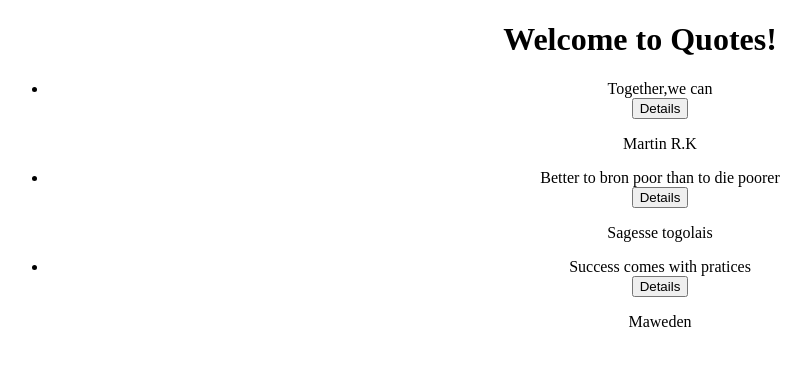
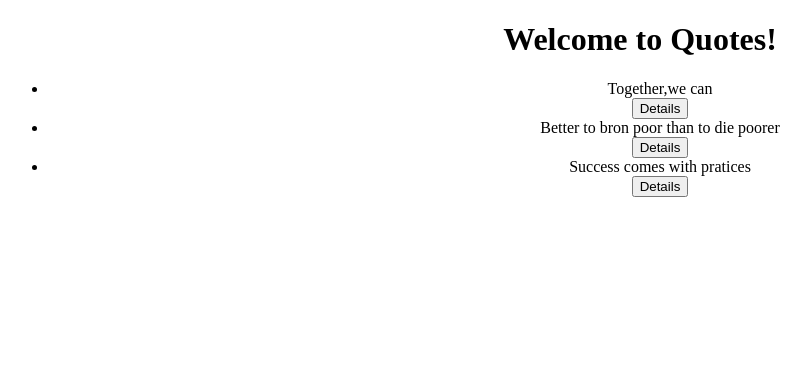
Before and after one commit to mybene/Quotes, an Angular app: page / in a window 1280 px wide. Shown: the top 366 px of the page, without its empty margins (0-811 px from the left). Built offline with nearby package versions, Linux system fonts and the light colour scheme.

Commit message:
add hide function

```diff
--- a/src/app/app.component.ts
+++ b/src/app/app.component.ts
@@ -11,9 +11,9 @@ export class AppComponent {
   title = 'Quotes';
   // quotes:string[];
   quotes:Quote[] =[
-    new Quote(1,'Together,we can','Martin R.K'),
-    new Quote(2,'Better to bron poor than to die poorer','Sagesse togolais'),
-    new Quote(3,'Success comes with pratices','Maweden'),
+    new Quote(1,'Together,we can','Martin R.K','Black Oboma'),
+    new Quote(2,'Better to bron poor than to die poorer','Sagesse togolais','Serge Massanvi'),
+    new Quote(3,'Success comes with pratices','Maweden','JP Kayobotsi'),
   ];
 
   // constructor (){
--- a/src/app/quote-detail/quote-detail.component.html
+++ b/src/app/quote-detail/quote-detail.component.html
@@ -1 +1,2 @@
 <p>{{quote.author}}</p>
+<button (click)='quoteComplete(true)'>Complete</button>
--- a/src/app/quote-detail/quote-detail.component.ts
+++ b/src/app/quote-detail/quote-detail.component.ts
@@ -1,4 +1,4 @@
-import { Component, OnInit,Input } from '@angular/core';
+import { Component, OnInit,Input,EventEmitter, Output } from '@angular/core';
 import {Quote} from'../quote';
 
 @Component({
@@ -8,7 +8,11 @@ import {Quote} from'../quote';
 })
 export class QuoteDetailComponent implements OnInit {
   @Input() quote:Quote;
+  @Output()isComplete= new EventEmitter<boolean>();
 
+  quoteComplete(complete:boolean){
+    this.isComplete.emit(complete);
+  }
   constructor() { }
 
   ngOnInit() {
--- a/src/app/quote.ts
+++ b/src/app/quote.ts
@@ -1,6 +1,6 @@
 export class Quote {
     showAuthor:boolean;
-    constructor ( public id:number, public text:string, public author:string){
+    constructor ( public id:number, public text:string, public author:string, public writtenBy:string){
     this.showAuthor=false;
 }
 }
--- a/src/app/quote/quote.component.html
+++ b/src/app/quote/quote.component.html
@@ -14,8 +14,8 @@
         <div *ngFor='let quote of quotes; let i=index'>
 
             <li>{{quote.text}}</li>
-       <button (click)='toggleDetails(i)'>Details</button>
-            <app-quote-detail *ngIf='quote.author'[quote]='quote'></app-quote-detail>
+            <button (click)='toggleDetails(i)'>Details</button>
+            <app-quote-detail *ngIf='quote.showAuthor' [quote]='quote'(isComplete)='completeQuote($event,i)'></app-quote-detail>
         </div>
     </ul>
 </div>
--- a/src/app/quote/quote.component.ts
+++ b/src/app/quote/quote.component.ts
@@ -8,10 +8,14 @@ import { Quote } from "../quote";
 })
 export class QuoteComponent implements OnInit {
   quotes: Quote[] = [
-    new Quote(1,'Together,we can','Martin R.K'),
-    new Quote(2,'Better to bron poor than to die poorer','Sagesse togolais'),
-    new Quote(3,'Success comes with pratices','Maweden'),
+    new Quote(1,'Together,we can','Martin R.K','Black Obama '),
+    new Quote(2,'Better to bron poor than to die poorer','Sagesse togolais','Serge Massanvi'),
+    new Quote(3,'Success comes with pratices','Maweden','JP Kayobotsi'),
   ];
+
+  toggleDetails(index){
+    this.quotes[index].showAuthor =!this.quotes[index].showAuthor;
+  }
   constructor() {}
 
   ngOnInit() {}
```
Also changed, not shown: 1 other file (tests, documents, lock files or other folders).
